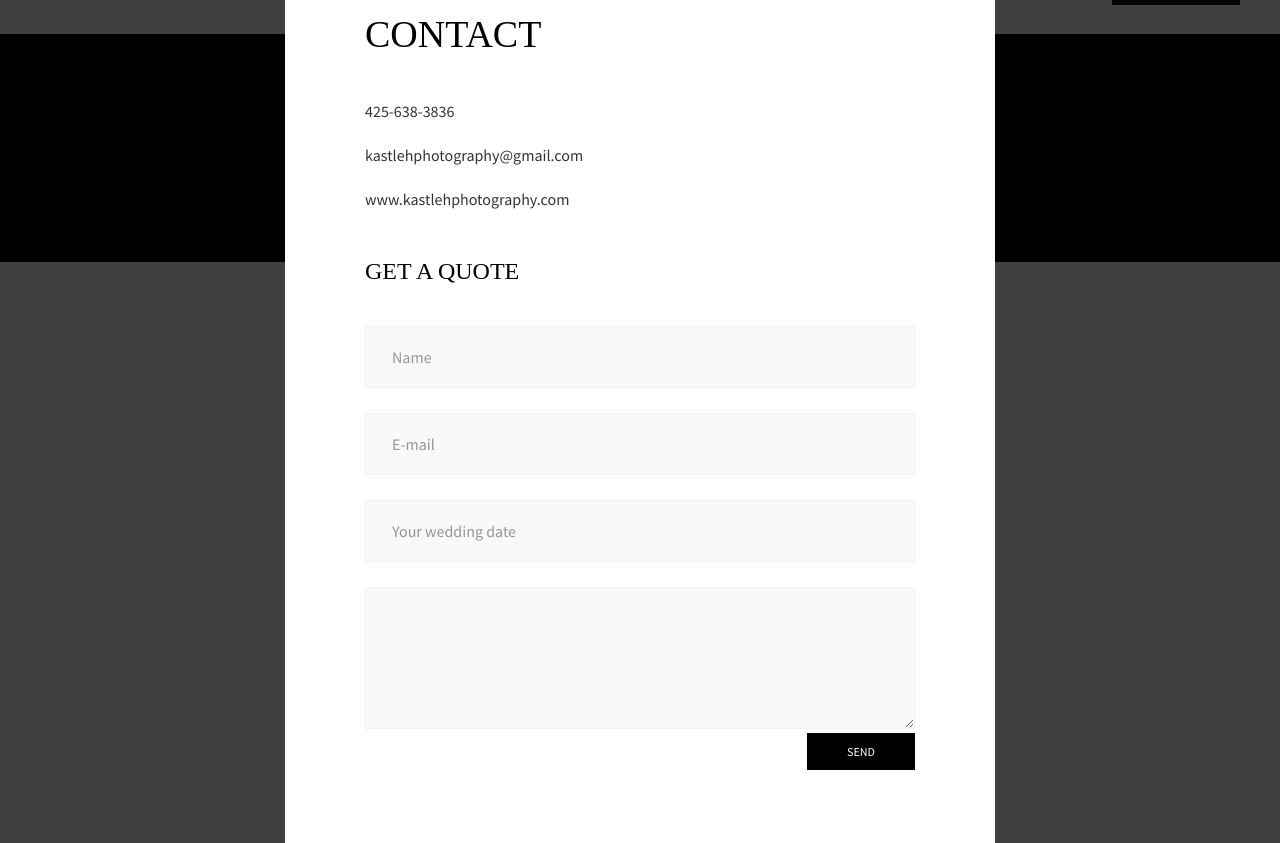
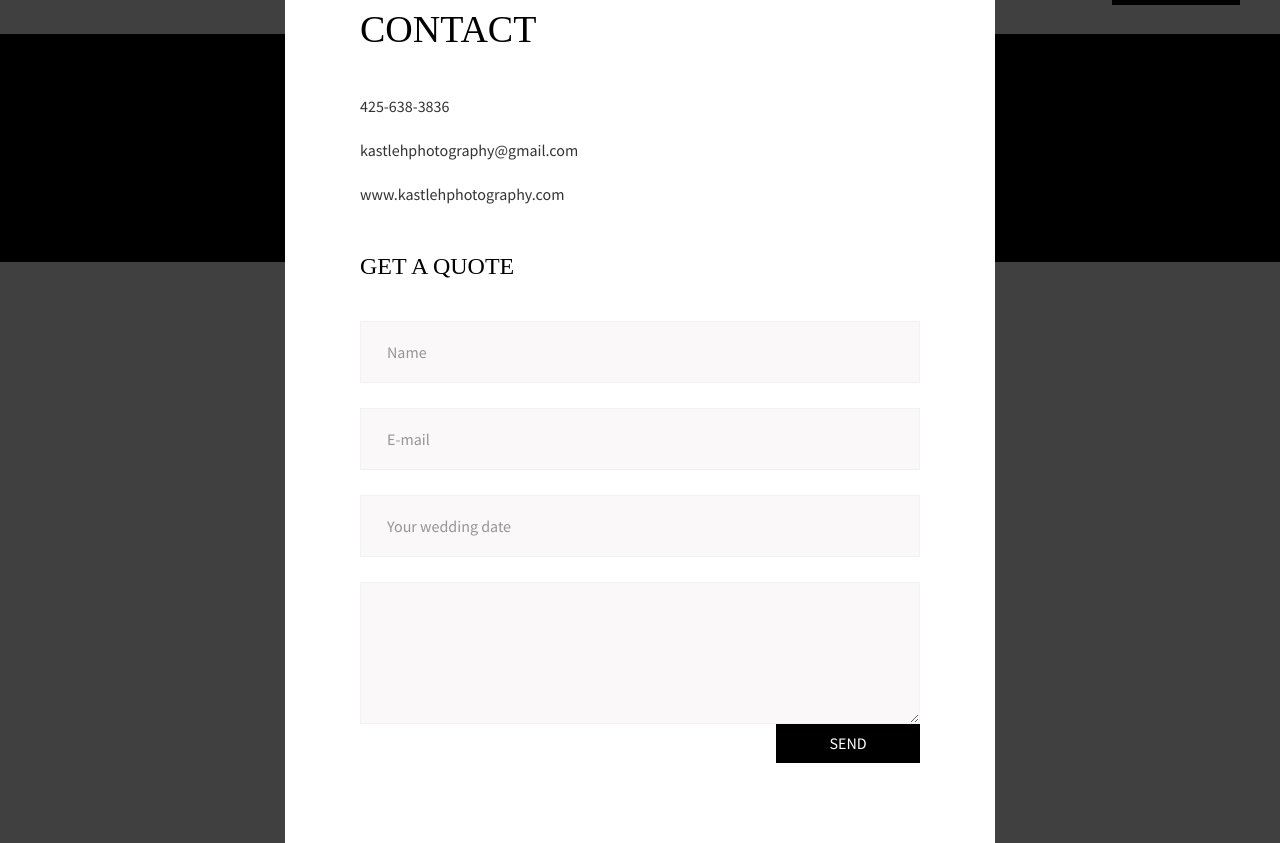
Before and after one commit to KirillUnited/vendor-website-themes, a web app: file public/index.html in a window 1280 px wide. Shown: the part 59-902 px from the top of the page. Run offline with its HTML, style and script files only (its server is not run), Linux system fonts and the light colour scheme; style sheets or scripts are compiled from the project's sources.

Commit message:
[Theme2] Modal styling adjustments

```diff
--- a/src/njk/components/_modal.njk
+++ b/src/njk/components/_modal.njk
@@ -3,8 +3,8 @@
         <button type="button" class="vw-modal-close" data-close="true" aria-label="Close">
             <span aria-hidden="true">&#10761;</span>
         </button>
-        <h2 class="text-left">
-            contaCt
+        <h2 class="vw-modal-title">
+            Contact
         </h2>
         <p class="text-truncate">
             <a href="tel:+425-638-3836" class="text-truncate">425-638-3836</a>
--- a/src/njk/macros/macro-form-input.njk
+++ b/src/njk/macros/macro-form-input.njk
@@ -4,3 +4,8 @@
         <span class="error-msg">{{ errorMsg }}</span>
     </label>
 {% endmacro %}
+{% macro textarea(name, placeholder, type) %}
+    <label class="vw-form-group" for="contactcomment">
+        <textarea type="{{ type }}" class="vw-form-input" id="{{ name }}" name="{{ name }}" rows="5"></textarea>
+    </label>
+{% endmacro %}
--- a/src/scss/components/__form.scss
+++ b/src/scss/components/__form.scss
@@ -15,6 +15,7 @@
     input[type="email"],
     input[type="password"],
     input[type="text"] {
+        display: block;
         width: 100%;
         max-width: 100%;
         font-family: SourceSansPro;
@@ -76,4 +77,11 @@
     textarea {
         resize: vertical;
     }
+
+    button,
+    .vw-button,
+    a.vw-button,
+    button.vw-button {
+        font-size: Max(14px / $font-size * 1em, 1em);
+    }
 }
--- a/src/scss/components/__modal.scss
+++ b/src/scss/components/__modal.scss
@@ -36,7 +36,7 @@
         overflow-y: auto;
         -webkit-overflow-scrolling: touch;
         background-color: hsl(0, 0%, 100%);
-        padding: Min(65px, getvw(60px)) Min(80px, getvw(20px));
+        padding: Min(60px, getvw(60px)) Min(75px, getvw(20px));
     }
 }
 
--- a/src/scss/vw-theme-one.scss
+++ b/src/scss/vw-theme-one.scss
@@ -17,6 +17,10 @@ h1,
 h2,
 .vw-h2 {
     text-align: center;
+}
+
+.vw-modal-title {
+    text-align: left;
 }
 
 .vw-gallery {
```
Also changed, not shown: src/njk/components/_form.njk (+5 -7 lines), src/scss/vw-theme-two.scss (+20 -0 lines), 1 other file.
